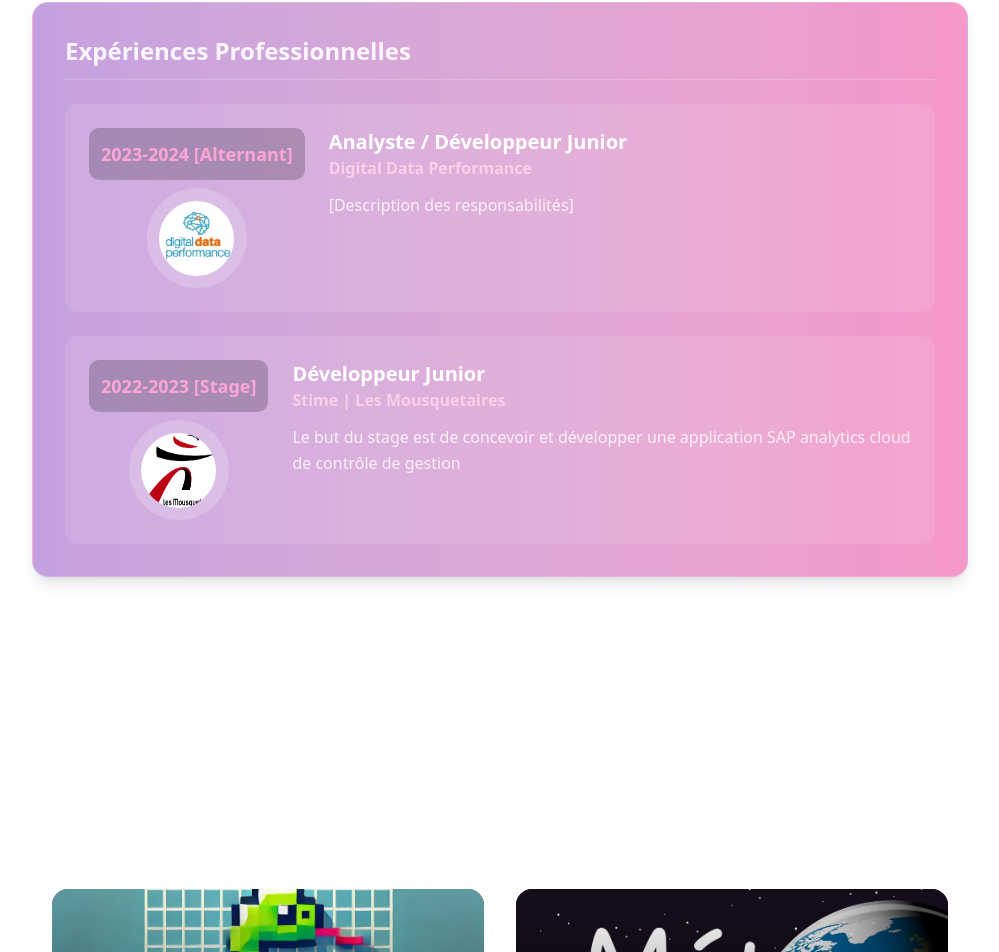
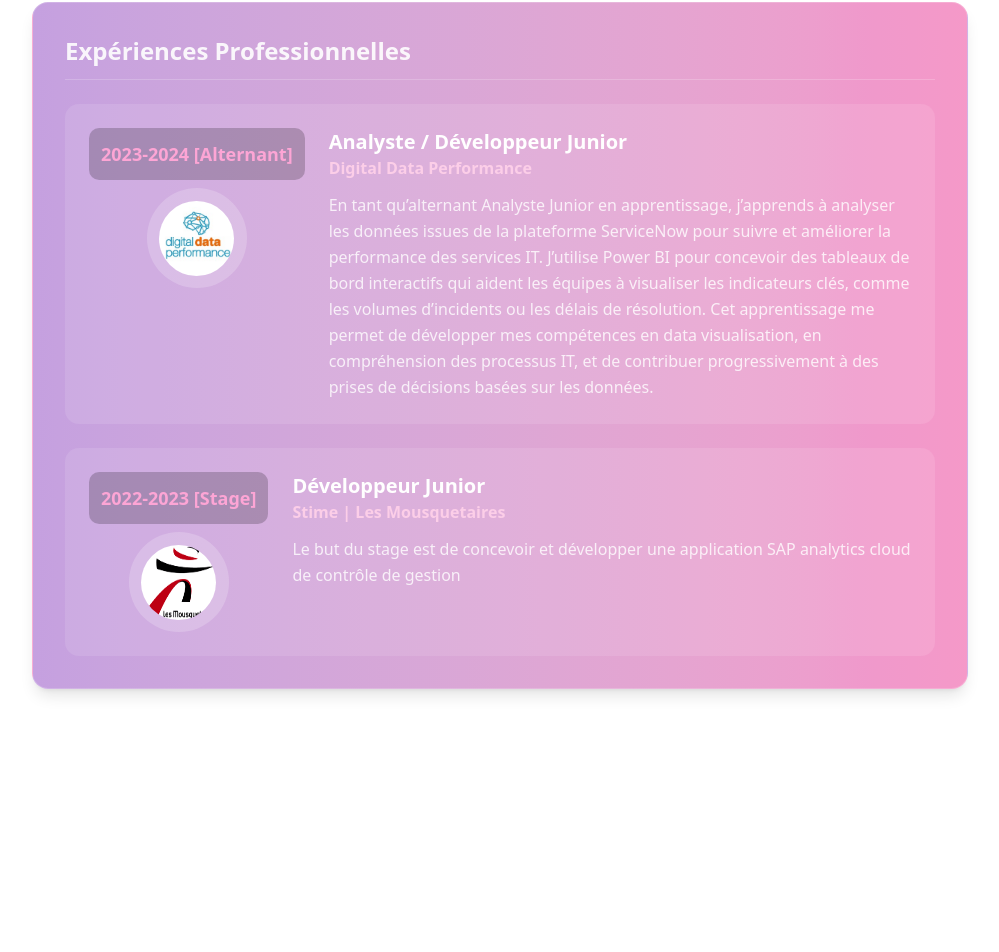
Before and after one commit to Nicolas-Kadir-Efrei/Portfolio, a Next.js app: page / in a window 1280 px wide. Shown: the part 2863-3815 px from the top of the page, without its empty margins (272-1271 px from the left). Built offline with nearby package versions, Linux system fonts and the light colour scheme.

Commit message:
Ajout de la description du poste d'Analyste/Développeur Junior chez Digital Data Performance

```diff
--- a/src/components/parcours.jsx
+++ b/src/components/parcours.jsx
@@ -98,7 +98,7 @@ export default function ParcoursSection() {
                     <div className="flex-1">
                       <h4 className="font-bold text-xl text-white">Analyste / Développeur Junior</h4>
                       <h3 className="text-pink-200 font-semibold mb-3">Digital Data Performance</h3>
-                      <p className="mt-2 text-white/80 leading-relaxed">[Description des responsabilités]</p>
+                      <p className="mt-2 text-white/80 leading-relaxed">En tant qu’alternant Analyste Junior en apprentissage, j’apprends à analyser les données issues de la plateforme ServiceNow pour suivre et améliorer la performance des services IT. J’utilise Power BI pour concevoir des tableaux de bord interactifs qui aident les équipes à visualiser les indicateurs clés, comme les volumes d’incidents ou les délais de résolution. Cet apprentissage me permet de développer mes compétences en data visualisation, en compréhension des processus IT, et de contribuer progressivement à des prises de décisions basées sur les données.</p>
                     </div>
                   </div>
 
```
